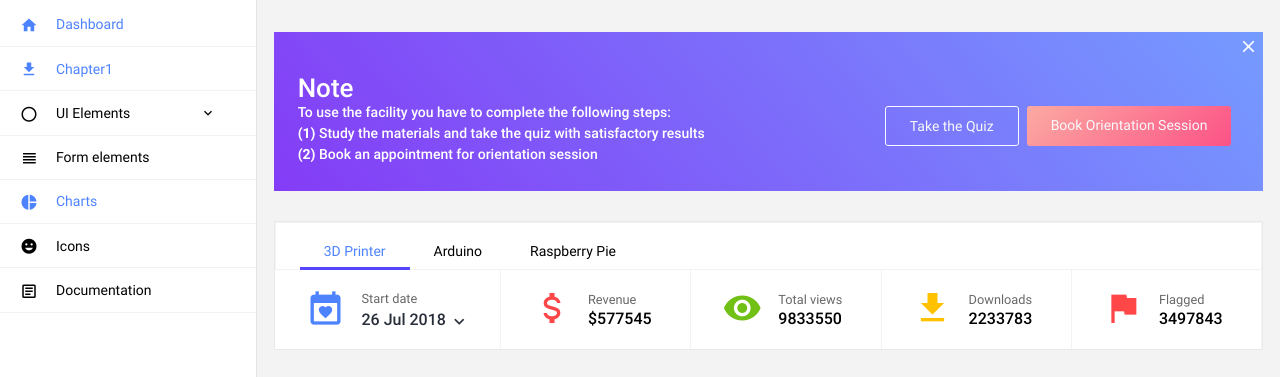
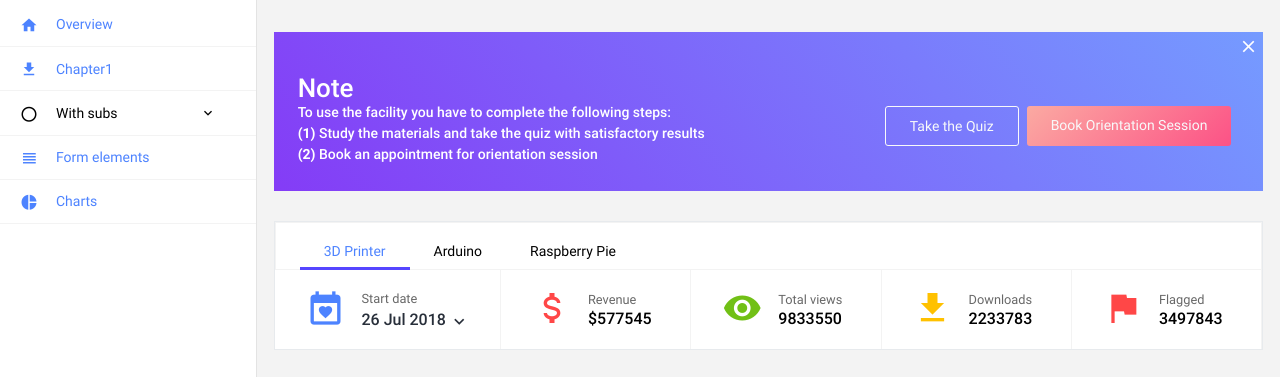
Before and after one commit to nwmakerspace/nwmakerspace.github.io, a website with bundled scripts: page index.html in a window 1280 px wide. Shown: the part 62-439 px from the top of the page. Built offline with nearby package versions, Linux system fonts and the light colour scheme; a script that the page names is missing.

Commit message:
Update index.html

```diff
--- a/index.html
+++ b/index.html
@@ -59,9 +59,9 @@
       <nav class="sidebar sidebar-offcanvas" id="sidebar">
         <ul class="nav">
           <li class="nav-item">
-            <a class="nav-link" href="index.html">
+            <a class="nav-link" href="index.html#overview">
               <i class="mdi mdi-home menu-icon"></i>
-              <span class="menu-title">Dashboard</span>
+              <span class="menu-title">Overview</span>
             </a>
           </li>
           <li class="nav-item">
@@ -73,18 +73,18 @@
           <li class="nav-item">
             <a class="nav-link" data-toggle="collapse" href="#ui-basic" aria-expanded="false" aria-controls="ui-basic">
               <i class="mdi mdi-circle-outline menu-icon"></i>
-              <span class="menu-title">UI Elements</span>
+              <span class="menu-title">With subs</span>
               <i class="menu-arrow"></i>
             </a>
             <div class="collapse" id="ui-basic">
               <ul class="nav flex-column sub-menu">
-                <li class="nav-item"> <a class="nav-link" href="pages/ui-features/buttons.html">Buttons</a></li>
-                <li class="nav-item"> <a class="nav-link" href="pages/ui-features/typography.html">Typography</a></li>
+                <li class="nav-item"> <a class="nav-link" href="#">sub1</a></li>
+                <li class="nav-item"> <a class="nav-link" href="#">sub2</a></li>
               </ul>
             </div>
           </li>
           <li class="nav-item">
-            <a class="nav-link" href="pages/forms/basic_elements.html">
+            <a class="nav-link" href="index.html">
               <i class="mdi mdi-view-headline menu-icon"></i>
               <span class="menu-title">Form elements</span>
             </a>
@@ -95,19 +95,9 @@
               <span class="menu-title">Charts</span>
             </a>
           </li>
-          <li class="nav-item">
-            <a class="nav-link" href="pages/icons/mdi.html">
-              <i class="mdi mdi-emoticon menu-icon"></i>
-              <span class="menu-title">Icons</span>
-            </a>
-          </li>
 
-          <li class="nav-item">
-            <a class="nav-link" href="documentation/documentation.html">
-              <i class="mdi mdi-file-document-box-outline menu-icon"></i>
-              <span class="menu-title">Documentation</span>
-            </a>
-          </li>
+
+
         </ul>
       </nav>
       <!-- partial -->
```
